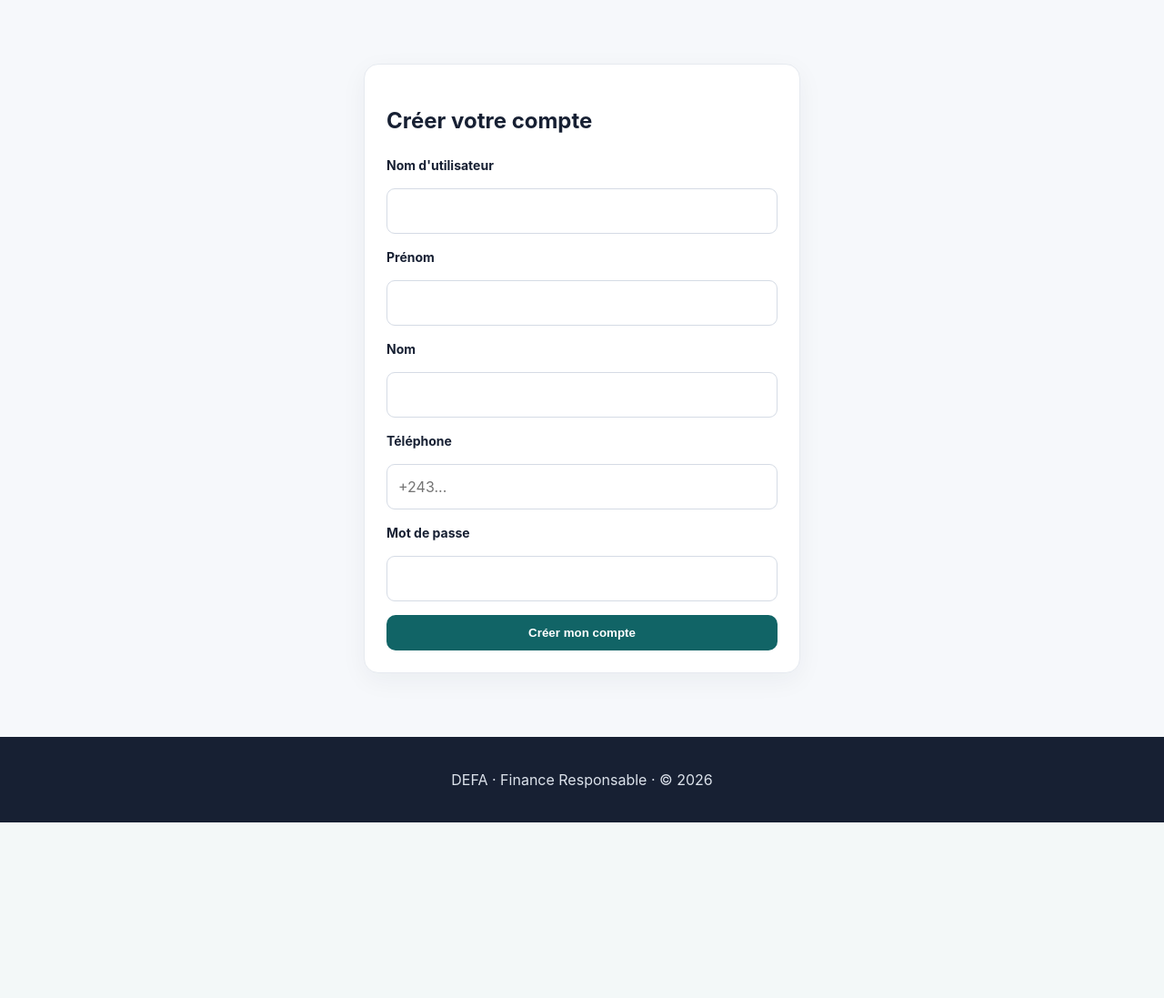
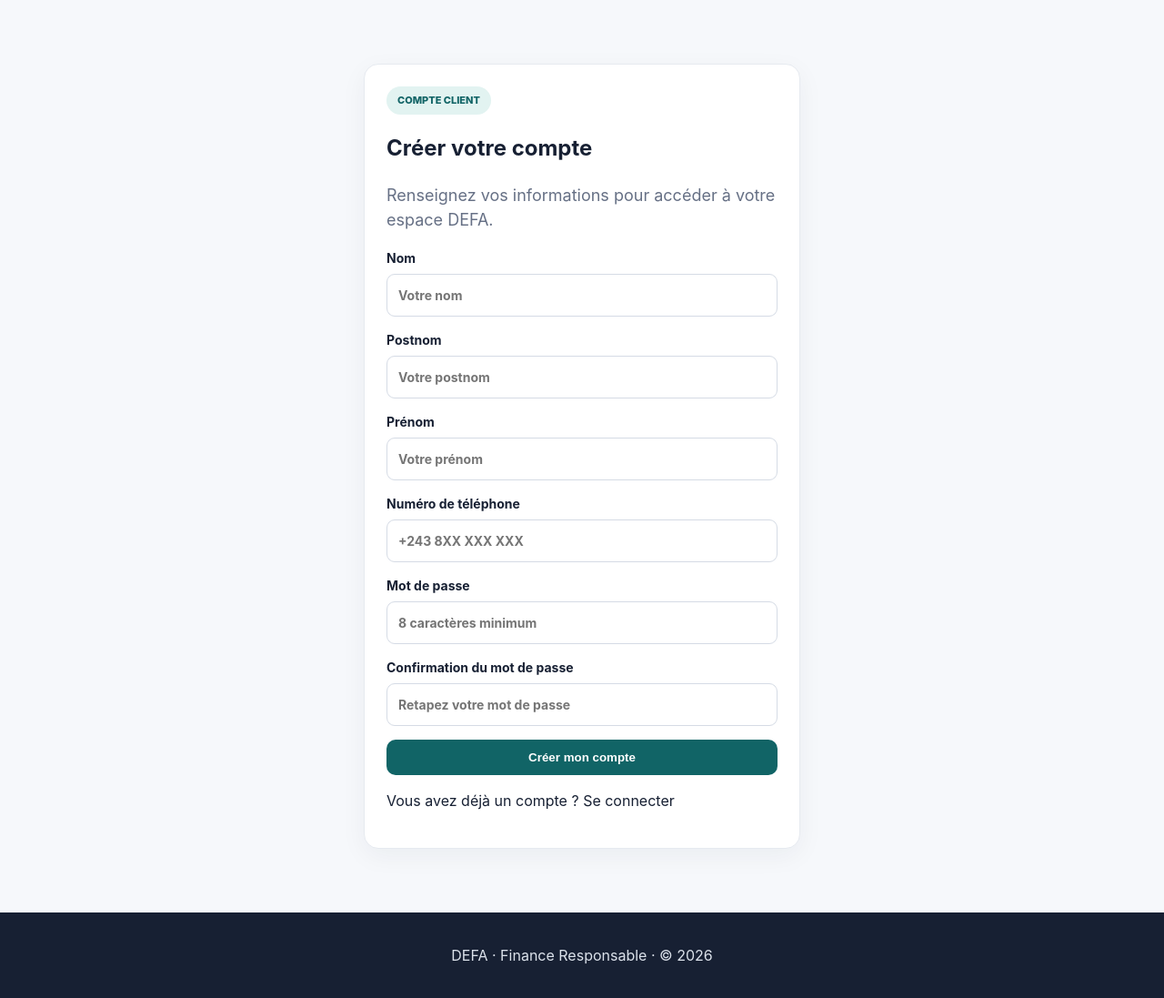
Before and after one commit to Biggo02/DEFA, a Django app: page /inscription/ in a window 1280 px wide. Shown: the part 76-1173 px from the top of the page at 91% size. Before the commit the page ends 980 px from the top, so only its background shows below. Run offline with Django 5.2, Linux system fonts and the light colour scheme.

Commit message:
Update DEFA registration form fields

```diff
--- a/backend/templates/register.html
+++ b/backend/templates/register.html
@@ -1 +1,59 @@
-{% extends 'base.html' %}{% block content %}<section class="auth card"><h1>Créer votre compte</h1><form method="post">{% csrf_token %}<label>Nom d'utilisateur</label><input name="username" required><label>Prénom</label><input name="first_name" required><label>Nom</label><input name="last_name"><label>Téléphone</label><input name="phone" required placeholder="+243..."><label>Mot de passe</label><input name="password" type="password" minlength="8" required><button class="btn">Créer mon compte</button></form></section>{% endblock %}
+{% extends 'base.html' %}
+{% block title %}Inscription — DEFA{% endblock %}
+{% block content %}
+<section class="auth card">
+  <div class="pill">COMPTE CLIENT</div>
+  <h1>Créer votre compte</h1>
+  <p class="lead">Renseignez vos informations pour accéder à votre espace DEFA.</p>
+  <form method="post" id="register-form" autocomplete="on">
+    {% csrf_token %}
+
+    <label>Nom
+      <input name="last_name" autocomplete="family-name" required maxlength="150" placeholder="Votre nom">
+    </label>
+
+    <label>Postnom
+      <input name="postnom" autocomplete="additional-name" required maxlength="150" placeholder="Votre postnom">
+    </label>
+
+    <label>Prénom
+      <input name="first_name" autocomplete="given-name" required maxlength="150" placeholder="Votre prénom">
+    </label>
+
+    <label>Numéro de téléphone
+      <input name="phone" type="tel" inputmode="tel" autocomplete="tel" required maxlength="30" placeholder="+243 8XX XXX XXX">
+    </label>
+
+    <label>Mot de passe
+      <input name="password" id="password" type="password" autocomplete="new-password" minlength="8" required placeholder="8 caractères minimum">
+    </label>
+
+    <label>Confirmation du mot de passe
+      <input name="password_confirm" id="password_confirm" type="password" autocomplete="new-password" minlength="8" required placeholder="Retapez votre mot de passe">
+    </label>
+
+    <p id="password-error" class="alert" hidden>Les deux mots de passe doivent être identiques.</p>
+    <button class="btn" type="submit">Créer mon compte</button>
+  </form>
+  <p>Vous avez déjà un compte ? <a href="{% url 'login' %}">Se connecter</a></p>
+</section>
+<script>
+(function () {
+  const form = document.getElementById('register-form');
+  const password = document.getElementById('password');
+  const confirmation = document.getElementById('password_confirm');
+  const error = document.getElementById('password-error');
+  function check() {
+    const mismatch = confirmation.value.length > 0 && password.value !== confirmation.value;
+    confirmation.setCustomValidity(mismatch ? 'Les mots de passe ne correspondent pas.' : '');
+    error.hidden = !mismatch;
+  }
+  password.addEventListener('input', check);
+  confirmation.addEventListener('input', check);
+  form.addEventListener('submit', function (event) {
+    check();
+    if (!form.checkValidity()) event.preventDefault();
+  });
+})();
+</script>
+{% endblock %}
```
